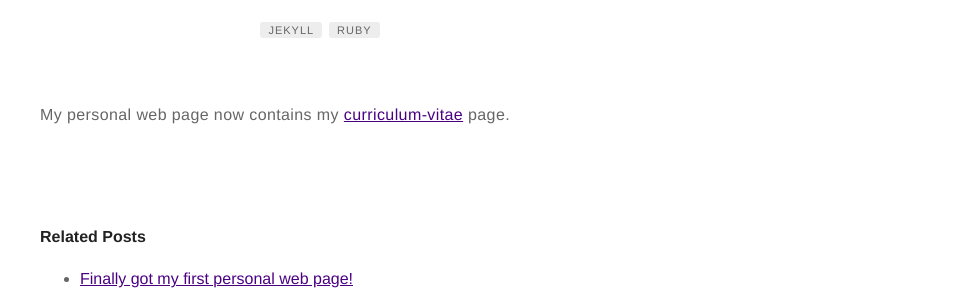
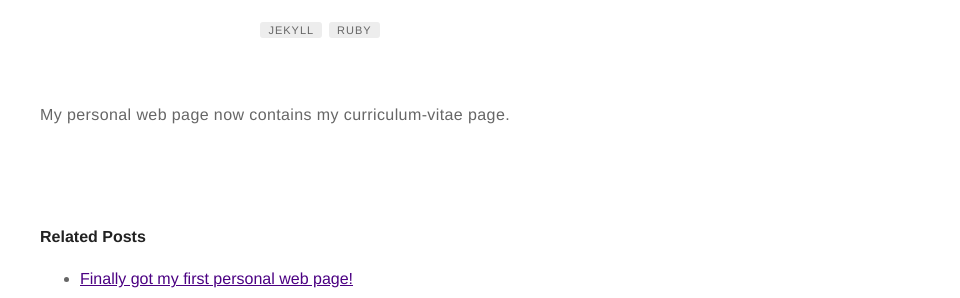
Before and after one commit to ykacer/ykacer.github.io, a Jekyll site: the page built from _posts/2016-12-27-cv.markdown, in a window 1280 px wide. Shown: the part 206-504 px from the top of the page, without its empty margins (320-1280 px from the left). Built offline with Jekyll 4.4.1, drawn with Linux system fonts in a browser that asks for light colours; nearby versions of some CDN libraries; comment, search, counter and statistics services are not loaded; some of the changed lines change nothing that is shown.

Commit message:
small correction

```diff
--- a/_posts/2016-12-27-cv.markdown
+++ b/_posts/2016-12-27-cv.markdown
@@ -16,4 +16,4 @@ author: ykacer
 externalLink: false
 ---
 
-My personal web page now contains my [curriculum-vitae](https://ykacer.github.io/cv/) page.
+My personal web page now contains my curriculum-vitae page.
```
